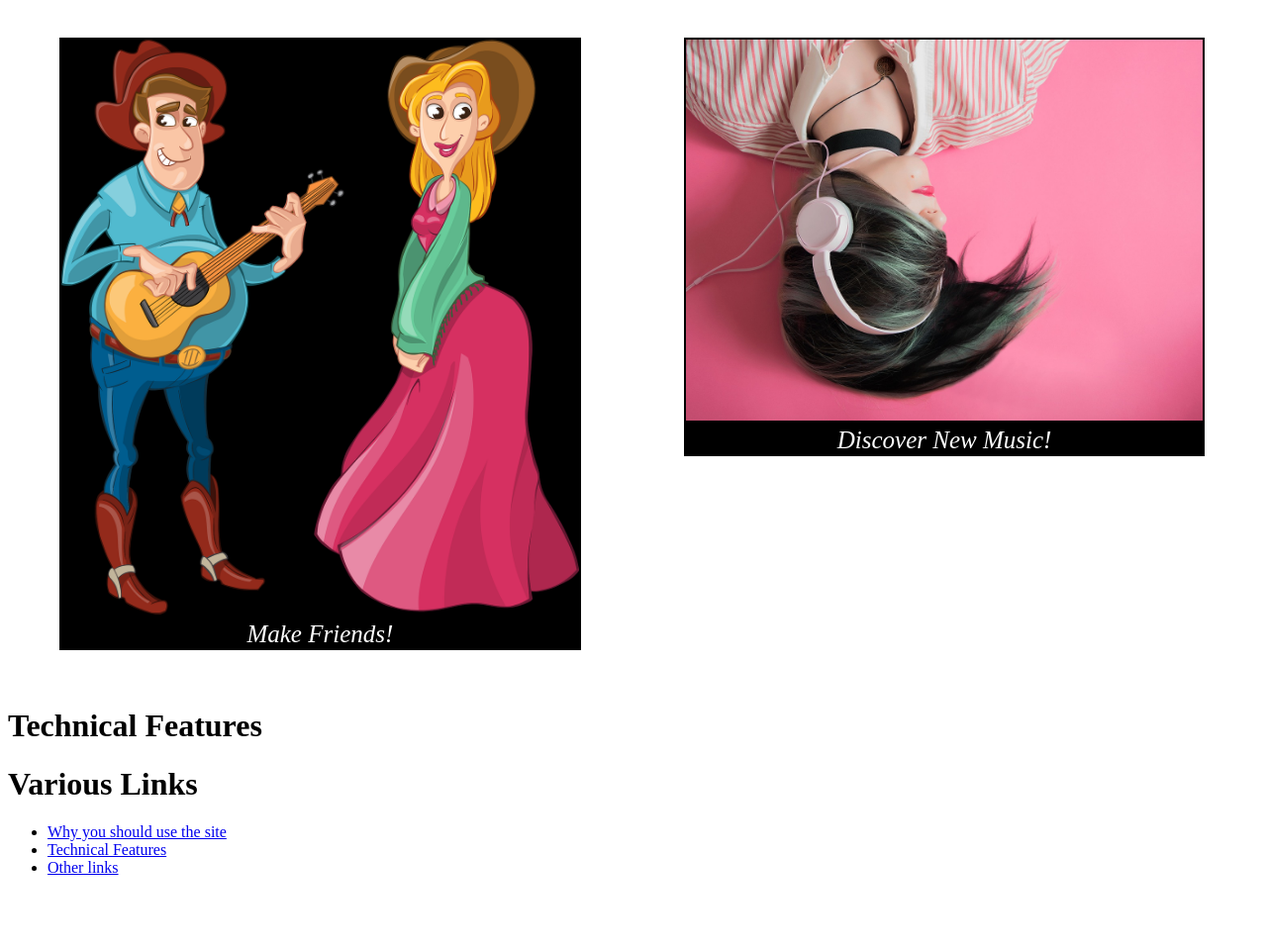
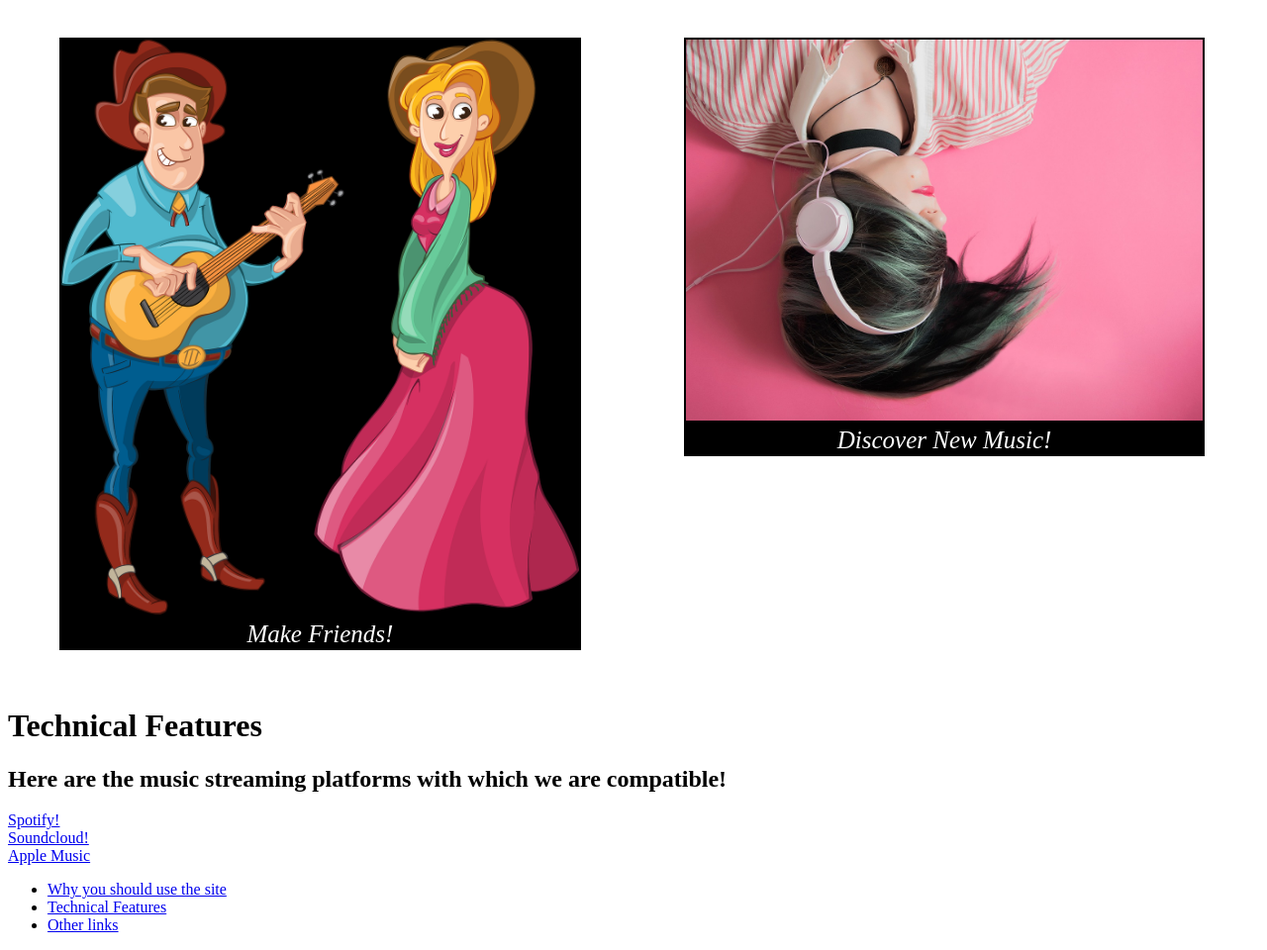
Before and after one commit to arieaton/comp333_hw1, a plain HTML site: page index.html in a window 1280 px wide. Shown: the part 79-1039 px from the top of the page at 99% size. Before the commit the page ends 981 px from the top, so only its background shows below. Drawn offline with Linux system fonts and the light colour scheme.

Commit message:
Set up framework for links to other sites.

```diff
--- a/index.html
+++ b/index.html
@@ -51,8 +51,12 @@
 
 <h1 id="Features"> Technical Features </h1>
 
-<h1 id="Links"> Various Links </h1>
-
+<div id="Hyperlinks" class="navbar">
+  <h2 id="Links"> Here are the music streaming platforms with which we are compatible! </h2>
+  <a href="spotify.com"> Spotify!</a><br />
+  <a href="soundcloud.com">Soundcloud!</a><br />
+  <a href="https://music.apple.com/">Apple Music</a><br />
+</div>
 
 <div id="navbar" class="navbar">
   <ul>
```
Also changed, not shown: 1 other file.
